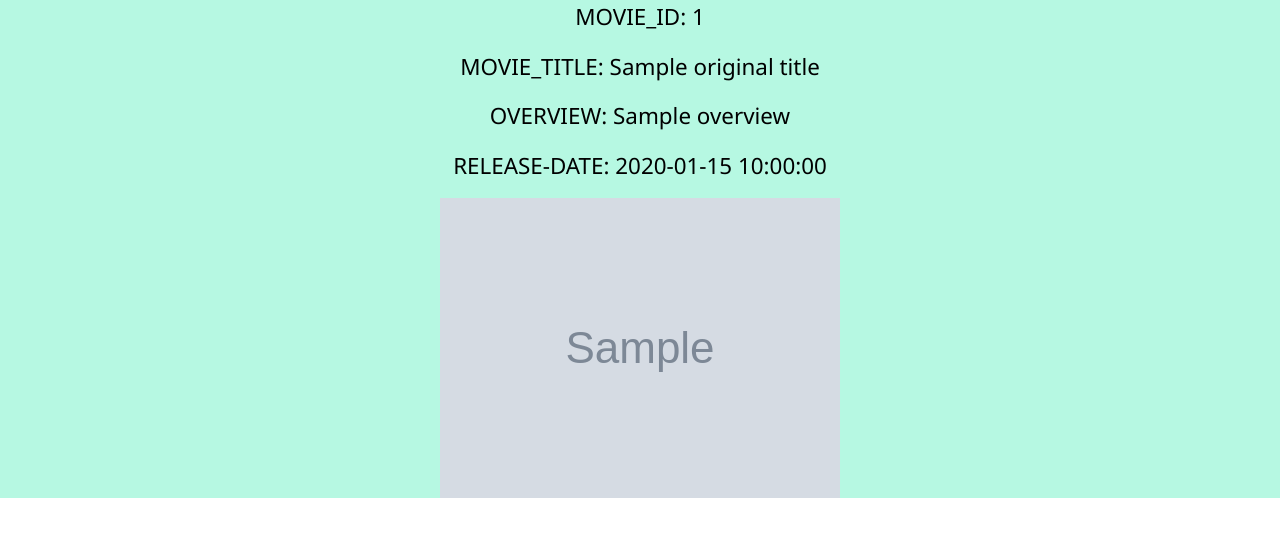
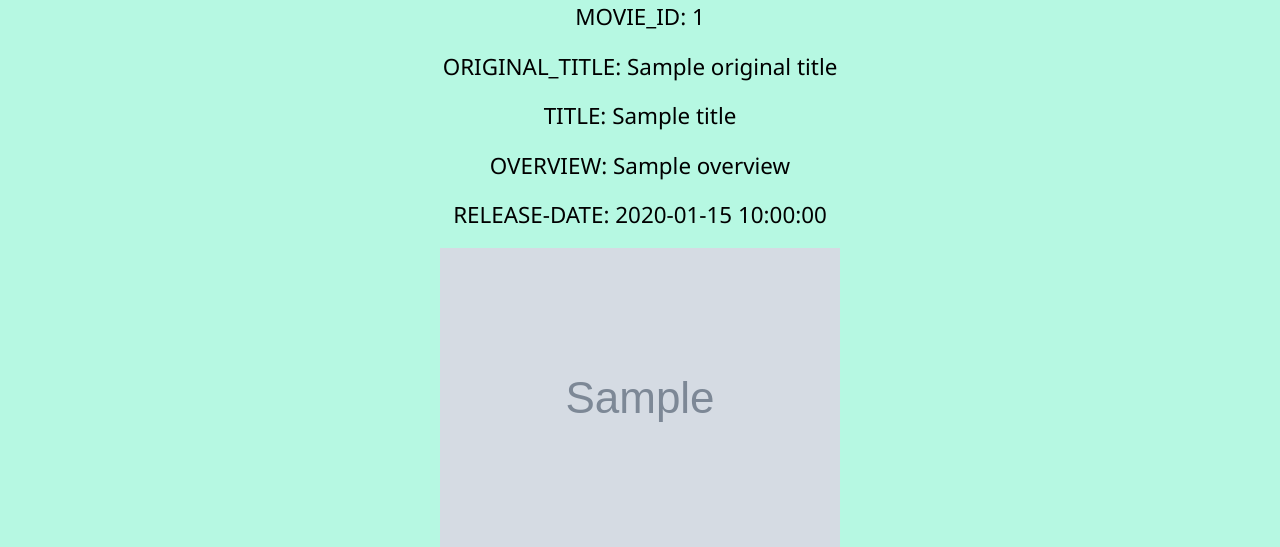
Before and after one commit to mopin01/Project-3-APIs-Search-and-Bookmarking-Application, a Flask app: template templates/movie.html in a window 1280 px wide. Shown: the top 547 px of the page. Run offline with Flask 2, Linux system fonts and the light colour scheme; the template is opened without the code that fills it: most values are stand-ins (such as "Sample title", 1, 10 or a date in 2020); grey boxes marked "Sample" are stand-in pictures; some libraries are stand-ins or nearby versions.

Commit message:
added movie title if original title not in english

```diff
--- a/apis/movie_db_api.py
+++ b/apis/movie_db_api.py
@@ -20,7 +20,8 @@ def get_overview(name):
         id = response['results'][0]['id'] # can be used to query more info
         original_title = response['results'][0]['original_title']
         release_date = response['results'][0]['release_date']
-        return overview, release_date,id,original_title
+        title = response['results'][0]['title']
+        return overview, release_date,id,original_title,title
     except Exception as e:
         print('Unable to fetch data', e)
 
--- a/app.py
+++ b/app.py
@@ -10,11 +10,11 @@ def homepage():
 @app.route('/get_movie')
 def movie_info():
     movie_title = request.args.get('movie_name')
-    overview, release_date, id, original_title = movie_db_api.get_overview(movie_title)
+    overview, release_date, id, original_title,title = movie_db_api.get_overview(movie_title)
     image_list = movie_db_api.get_image(id)
     for image in image_list:
         print(image)
-    return render_template('movie.html', overview=overview, release_date=release_date, id=id, original_title=original_title, image_list=image_list)
+    return render_template('movie.html', overview=overview, release_date=release_date, id=id, original_title=original_title, title=title, image_list=image_list)
 
 
 
--- a/templates/movie.html
+++ b/templates/movie.html
@@ -6,8 +6,13 @@
 </p>
 
 <p>
-    MOVIE_TITLE: {{ original_title }}
+    ORIGINAL_TITLE: {{ original_title }}
 </p>
+
+<p>
+    TITLE: {{ title }}
+</p>
+
 <p>
     OVERVIEW: {{ overview }}
 </p>
@@ -18,7 +23,7 @@
 <p>
     {% for image in image_list %}
     <div>
-        <img src= "{{ image }}">
+        <img src= "{{ image }}"> <br>
     </div>
     {% endfor%}
 </p>
```
